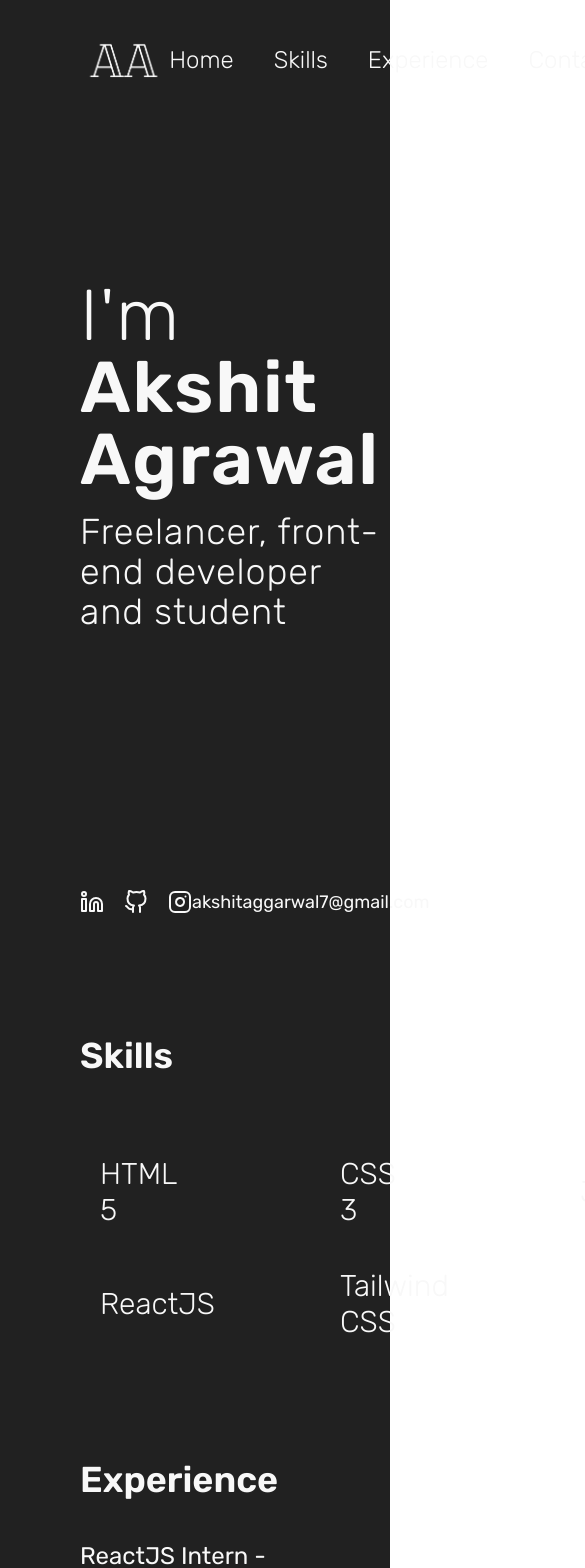
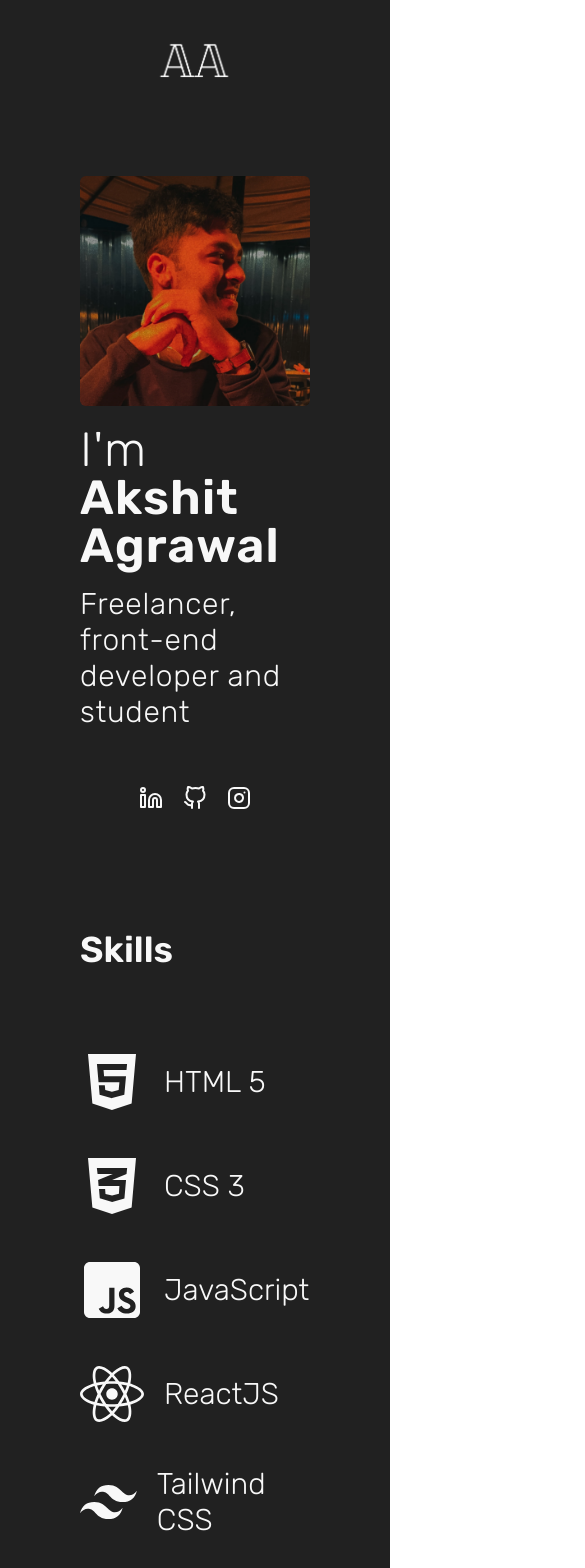
Before and after one commit to justAkshitAgrawal/react-portfolio, a React (Create React App) app: page / in a window 390 px wide. Shown: the top 1568 px of the page, 585 px wide, since content can reach past the window. Built offline with nearby package versions, Linux system fonts and the light colour scheme.

Commit message:
Mobile responsive

```diff
--- a/src/components/ContactForm.jsx
+++ b/src/components/ContactForm.jsx
@@ -31,7 +31,7 @@
     });
   };
   return (
-    <div className="bg-[#F8F8F8] text-[#121212] p-4 w-[50vw]  mx-20">
+    <div className="bg-[#F8F8F8] text-[#121212] p-4 lg:w-[50vw] w-full mt-10 lg:mt-0 lg:mx-20">
       <form noValidate onSubmit={handleSubmit(onSubmit)}>
         <div className="flex flex-col space-y-5">
           <input
--- a/src/components/Footer.jsx
+++ b/src/components/Footer.jsx
@@ -5,13 +5,16 @@
 function Footer() {
   return (
     <div>
-      <div className="flex justify-between px-20 pb-10 mt-40" id="footer">
+      <div
+        className="flex flex-col px-20 pb-10 mt-20 lg:mt-40 lg:justify-between lg:flex-row"
+        id="footer"
+      >
         <div className="flex flex-col max-w-screen-md space-y-10">
           <h1 className="text-5xl font-bold">Just say hi.</h1>
           <h1 className="text-3xl">
             I'm always open to discuss projects and talk about new things.
           </h1>
-          <div className="flex justify-between">
+          <div className="flex flex-col justify-between lg:flex-row">
             <div className="flex flex-col space-y-3">
               <h1>Mail me at:</h1>
               <a href="mailto:akshitaggarwal7@gmail.com">
@@ -26,7 +29,7 @@
         </div>
         <ContactForm />
       </div>
-      <h1 className="pt-20 pb-10 text-xl font-light text-center">
+      <h1 className="pt-10 pb-10 text-xl font-light text-center lg:pt-20">
         Copyright © 2022, All rights reserved
       </h1>
     </div>
--- a/src/components/Hero.jsx
+++ b/src/components/Hero.jsx
@@ -4,25 +4,27 @@
 
 function Hero() {
   return (
-    <div className="flex flex-col pb-10 space-y-64">
-      <div className="flex items-center justify-between px-20 mt-40 font-light ">
-        <div className="flex flex-col space-y-4 ">
-          <h1 className="tracking-wide text-7xl">
+    <div className="flex flex-col pb-10 space-y-14 lg:space-y-64">
+      <div className="flex flex-col items-center justify-between px-20 font-light mt-14 lg:mt-40 lg:flex-row">
+        <div className="flex flex-col order-2 space-y-4 lg:order-1 ">
+          <h1 className="mt-5 text-5xl tracking-wide lg:mt-0 lg:text-7xl">
             <span className="font-light ">I'm </span>
             <span className="font-semibold ">Akshit Agrawal</span>
           </h1>
-          <h1 className="text-4xl tracking-wide">
+          <h1 className="text-3xl tracking-wide lg:text-4xl">
             Freelancer, front-end developer and student
           </h1>
         </div>
-        <div>
-          <img src={photo} alt="" className="h-[40vh] rounded-md" />
+        <div className="order-1 lg:order-2">
+          <img src={photo} alt="" className="lg:h-[40vh] rounded-md" />
         </div>
       </div>
-      <div className="flex items-center justify-between px-20">
+      <div className="flex items-center justify-center px-20 lg:justify-between">
         <Socials />
         <a href="mailto:akshitaggarwal7@gmail.com">
-          <h1 className="text-lg">akshitaggarwal7@gmail.com</h1>
+          <h1 className="hidden text-lg lg:inline-block">
+            akshitaggarwal7@gmail.com
+          </h1>
         </a>
       </div>
     </div>
--- a/src/components/NavBar.jsx
+++ b/src/components/NavBar.jsx
@@ -4,9 +4,9 @@
 
 function NavBar() {
   return (
-    <div className=" flex items-center justify-between px-20 py-10 bg-[#212121] ">
+    <div className=" flex items-center justify-center lg:justify-between px-20 py-10 bg-[#212121] ">
       <img src={logo} alt="" className="h-10 cursor-pointer" />
-      <div className="flex space-x-10 text-2xl font-light">
+      <div className="hidden space-x-10 text-2xl font-light lg:flex">
         <Link to="home" smooth={true} activeClass="cursor-pointer">
           <h1 className="cursor-pointer">Home</h1>
         </Link>
--- a/src/components/Skills.jsx
+++ b/src/components/Skills.jsx
@@ -14,7 +14,7 @@
   return (
     <div className="px-20 mt-20" id="skills">
       <h1 className="text-4xl font-semibold ">Skills</h1>
-      <div className="grid max-w-screen-xl grid-cols-3 py-20 gap-x-60 gap-y-10">
+      <div className="grid max-w-screen-xl py-20 lg:grid-cols-3 gap-x-60 gap-y-10">
         {Object.keys(skills).map((skill) => {
           return <Skill skill={skill} icon={skills[skill]} />;
         })}
```
